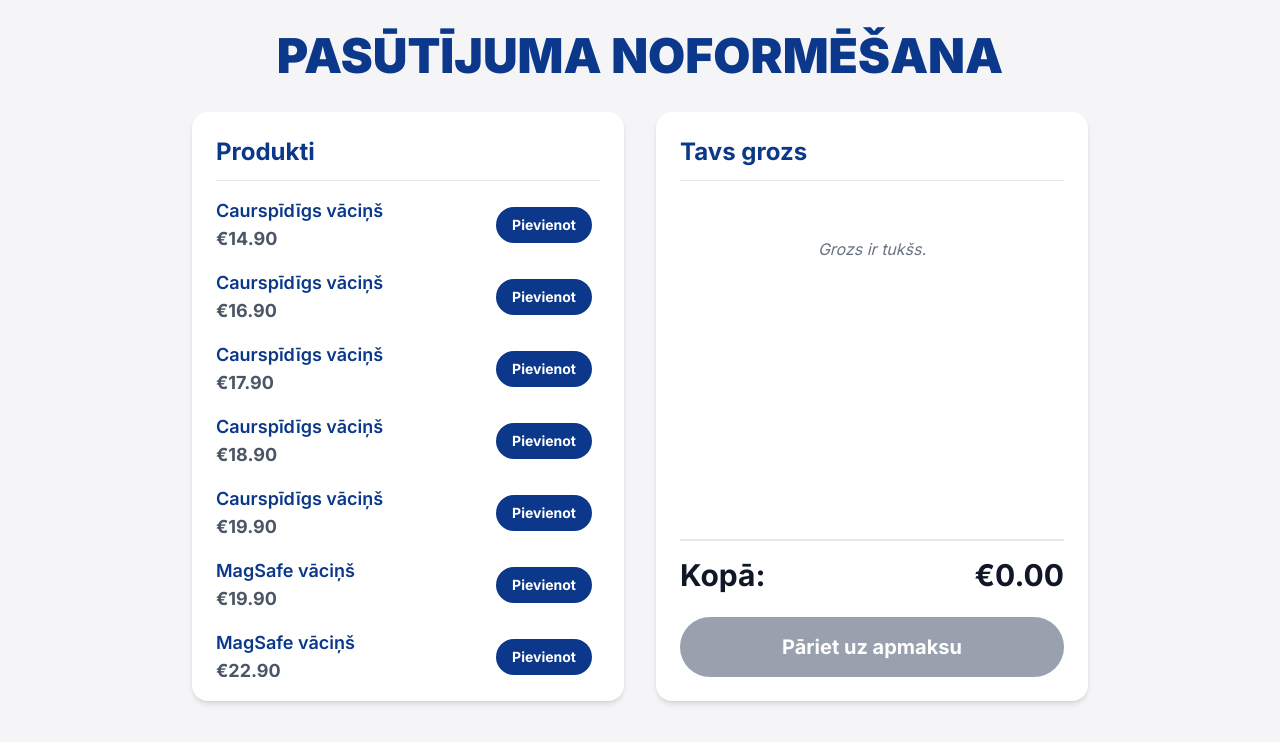
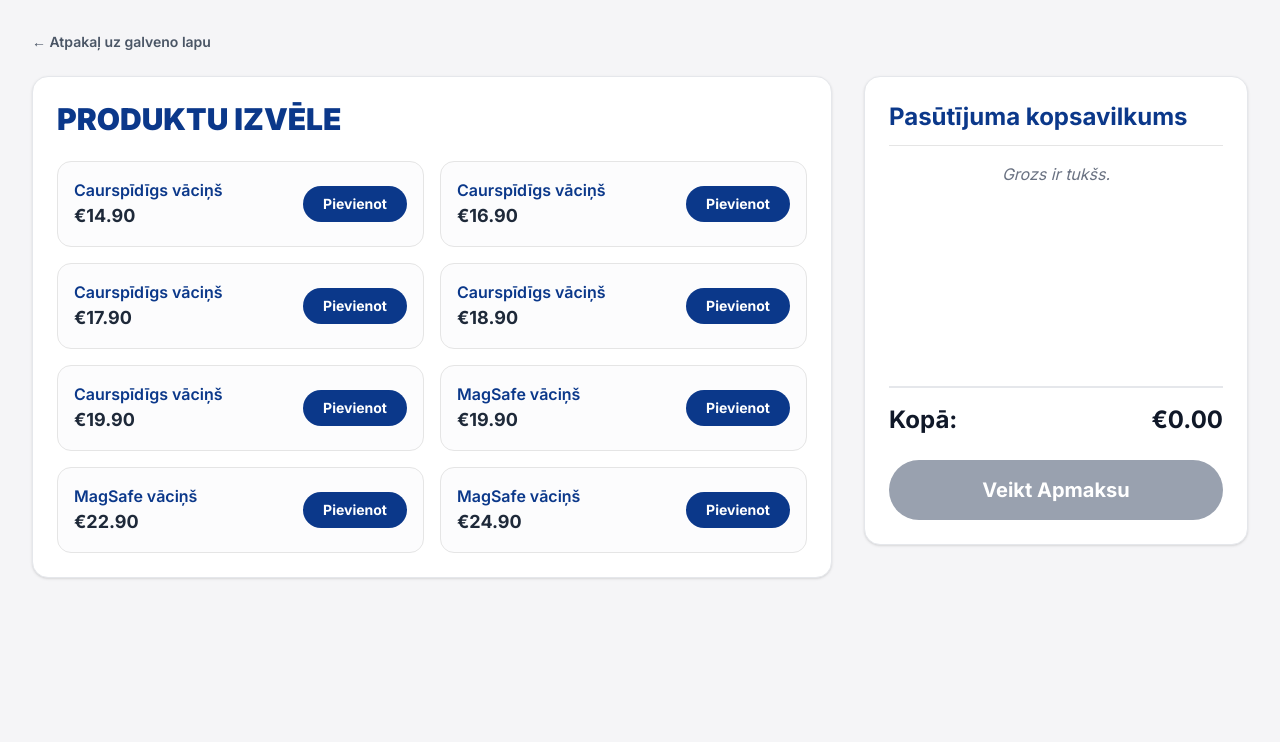
Before and after one commit to mobilo-sys/printcase-site, a Next.js app: page /checkout in a window 1280 px wide. Shown: the top 742 px of the page. Built offline with nearby package versions, Linux system fonts and the light colour scheme.

Commit message:
checkout

```diff
--- a/app/checkout/page.tsx
+++ b/app/checkout/page.tsx
@@ -1,21 +1,26 @@
 "use client"
 // FILE: app/checkout/page.tsx
 
-// Import the custom hook to interact with the cart
-import { useCart } from "@/hooks/use-cart"
-// Import the product list from our data file
-import { products } from "@/lib/products"
-// Import the language hook for translations
-import { useLanguage } from "@/hooks/use-language"
-import { useState } from "react"
+// Import hooks and components for the checkout page functionality
+import { useCart } from "@/hooks/use-cart";
+import { products } from "@/lib/products";
+import { useState } from "react";
+import Link from "next/link";
 
-// This is the main component for the checkout page
+// SVG icon for the trash can (to remove items)
+const TrashIcon = () => (
+  <svg xmlns="http://www.w3.org/2000/svg" width="16" height="16" viewBox="0 0 24 24" fill="none" stroke="currentColor" strokeWidth="2" strokeLinecap="round" strokeLinejoin="round" className="text-gray-400 hover:text-red-500 transition-colors">
+    <path d="M3 6h18" />
+    <path d="M19 6v14a2 2 0 0 1-2 2H7a2 2 0 0 1-2-2V6m3 0V4a2 2 0 0 1 2-2h4a2 2 0 0 1 2 2v2" />
+  </svg>
+);
+
+// This is the main component for the stylish and compact checkout page
 export default function CheckoutPage() {
-  const { items, addItem, removeItem, total, clearCart } = useCart()
-  const { t } = useLanguage() // Using the translation function
+  const { items, addItem, removeItem, total, clearCart } = useCart();
   const [isLoading, setIsLoading] = useState(false);
 
-  // This function handles the entire payment process
+  // This function handles the payment process
   async function handlePayment() {
     if (items.length === 0) {
       alert("Grozs ir tukšs!"); // Your cart is empty!
@@ -24,36 +29,29 @@ export default function CheckoutPage() {
 
     setIsLoading(true); // Disable button to prevent multiple clicks
 
-    // Prepare the order details to send to the serverless function
     const orderDetails = {
       amount: total,
       orderId: `PC-${Date.now()}`, // Generate a simple unique order ID
     };
 
     try {
-      // Call our serverless function to create a payment link
       const response = await fetch('/.netlify/functions/create-payment', {
         method: 'POST',
-        headers: {
-          'Content-Type': 'application/json',
-        },
+        headers: { 'Content-Type': 'application/json' },
         body: JSON.stringify(orderDetails)
       });
 
       const data = await response.json();
 
-      // If we successfully get a payment URL, redirect the user to it
       if (data.paymentUrl) {
         clearCart(); // Clear the cart before redirecting
         window.location.href = data.paymentUrl;
       } else {
-        // Log the error and inform the user if something went wrong
         console.error("Payment creation failed:", data);
         alert("Maksājuma izveide neizdevās. Lūdzu, mēģiniet vēlreiz.");
         setIsLoading(false);
       }
     } catch (error) {
-      // Handle network errors or if the function fails to execute
       console.error("Error calling payment function:", error);
       alert("Neizdevās sazināties ar maksājumu sistēmu.");
       setIsLoading(false);
@@ -61,26 +59,28 @@ export default function CheckoutPage() {
   }
 
   return (
-    <div className="min-h-screen bg-[#F5F5F7] text-[#0B388A] p-4 sm:p-8 font-sans">
-      <div className="max-w-4xl mx-auto">
-        <h1 className="text-4xl sm:text-5xl font-black text-center mb-8 uppercase">
-          Pasūtījuma noformēšana
-        </h1>
+    <div className="min-h-screen bg-[#F5F5F7] text-[#0B388A] p-4 sm:p-6 lg:p-8 font-sans">
+      <div className="max-w-7xl mx-auto">
+        <div className="flex justify-between items-center mb-6">
+            <Link href="/" className="text-sm font-semibold text-gray-600 hover:text-[#0B388A] transition-colors">
+              ← Atpakaļ uz galveno lapu
+            </Link>
+        </div>
 
-        <div className="grid grid-cols-1 lg:grid-cols-2 gap-8">
-            {/* Products List */}
-            <div className="bg-white p-6 rounded-2xl shadow-md">
-                <h2 className="text-2xl font-bold mb-4 border-b pb-3">Produkti</h2>
-                <div className="space-y-4 max-h-[60vh] overflow-y-auto pr-2">
+        <div className="grid grid-cols-1 lg:grid-cols-3 lg:gap-8 items-start">
+            {/* Products List (Main column) */}
+            <div className="lg:col-span-2 bg-white p-6 rounded-2xl shadow-sm border border-gray-200">
+                <h1 className="text-3xl font-black mb-6 uppercase text-center lg:text-left">Produktu Izvēle</h1>
+                <div className="grid grid-cols-1 md:grid-cols-2 gap-4">
                     {products.map(product => (
-                        <div key={product.id} className="flex justify-between items-center">
+                        <div key={product.id} className="flex justify-between items-center gap-4 p-4 rounded-xl border bg-gray-50/50 hover:shadow-md transition-shadow">
                             <div>
-                                <h3 className="font-semibold text-lg">{product.name}</h3>
-                                <p className="text-gray-600 font-bold text-lg">€{product.price.toFixed(2)}</p>
+                                <h3 className="font-semibold text-base">{product.name}</h3>
+                                <p className="text-gray-800 font-bold text-lg">€{product.price.toFixed(2)}</p>
                             </div>
                             <button
                                 onClick={() => addItem(product)}
-                                className="bg-[#0B388A] text-white px-4 py-2 rounded-full font-bold hover:bg-blue-800 transition-colors text-sm"
+                                className="bg-[#0B388A] text-white px-5 py-2 rounded-full font-bold hover:bg-blue-800 transition-colors text-sm shrink-0"
                             >
                                 Pievienot
                             </button>
@@ -89,22 +89,26 @@ export default function CheckoutPage() {
                 </div>
             </div>
 
-            {/* Order Summary */}
-            <div className="bg-white p-6 rounded-2xl shadow-md flex flex-col">
-                <h2 className="text-2xl font-bold mb-4 border-b pb-3">Tavs grozs</h2>
-                <div className="flex-grow space-y-3">
+            {/* Order Summary (Sidebar) */}
+            <div className="bg-white p-6 rounded-2xl shadow-sm border border-gray-200 flex flex-col sticky top-8 mt-8 lg:mt-0">
+                <h2 className="text-2xl font-bold mb-4 border-b pb-3">Pasūtījuma kopsavilkums</h2>
+                <div className="flex-grow space-y-4 min-h-[200px]">
                 {items.length === 0 ? (
-                    <p className="text-gray-500 italic text-center py-10">Grozs ir tukšs.</p>
+                    <div className="flex items-center justify-center h-full">
+                        <p className="text-gray-500 italic text-center">Grozs ir tukšs.</p>
+                    </div>
                 ) : (
                     items.map(item => (
-                    <div key={item.id} className="flex justify-between items-center text-lg">
+                    <div key={item.id} className="flex justify-between items-start text-base">
                         <div>
                             <p className="font-semibold">{item.name}</p>
                             <p className="text-sm text-gray-500">Daudzums: {item.quantity}</p>
                         </div>
-                        <div className="text-right">
-                             <p className="font-bold">€{(item.price * item.quantity).toFixed(2)}</p>
-                             <button onClick={() => removeItem(item.id)} className="text-red-500 hover:text-red-700 text-xs font-semibold">Noņemt</button>
+                        <div className="flex items-center gap-3">
+                             <p className="font-bold text-right">€{(item.price * item.quantity).toFixed(2)}</p>
+                             <button onClick={() => removeItem(item.id)} title="Noņemt preci">
+                                 <TrashIcon />
+                             </button>
                         </div>
                     </div>
                     ))
@@ -112,21 +116,21 @@ export default function CheckoutPage() {
                 </div>
 
                 <div className="border-t-2 border-gray-200 mt-6 pt-4">
-                    <div className="flex justify-between items-center text-2xl sm:text-3xl font-bold text-gray-900 mb-6">
+                    <div className="flex justify-between items-center text-2xl font-bold text-gray-900 mb-6">
                         <span>Kopā:</span>
                         <span>€{total.toFixed(2)}</span>
                     </div>
                     <button
                         onClick={handlePayment}
-                        className="w-full bg-green-500 text-white py-4 rounded-full text-xl font-bold hover:bg-green-600 transition-colors disabled:bg-gray-400 disabled:cursor-not-allowed"
+                        className="w-full bg-green-500 text-white py-4 rounded-full text-xl font-bold hover:bg-green-600 transition-colors disabled:bg-gray-400 disabled:cursor-not-allowed flex items-center justify-center gap-2"
                         disabled={items.length === 0 || isLoading}
                     >
-                        {isLoading ? "Apstrādā..." : "Pāriet uz apmaksu"}
+                         {isLoading ? "Apstrādā..." : "Veikt Apmaksu"}
                     </button>
                 </div>
             </div>
         </div>
       </div>
     </div>
-  )
+  );
 }
```
